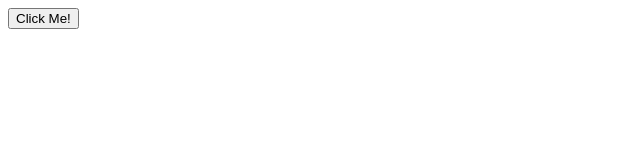
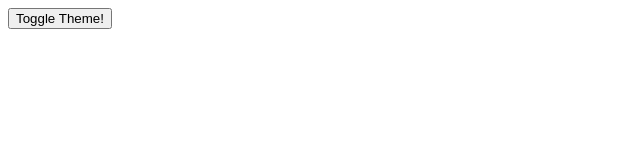
Before and after one commit to MohdZeeshanUddin/dark-light-toggle, a plain HTML site: page index.html in a window 1280 px wide. Shown: the full height of the page, 0-640 px from the left. Drawn offline with Linux system fonts and the light colour scheme.

Commit message:
change the button

```diff
--- a/index.html
+++ b/index.html
@@ -7,7 +7,7 @@
     <link rel="stylesheet" href="style.css">
 </head>
 <body>
-    <button id="one">Click Me!</button>
+    <button id="one">Toggle Theme!</button>
     <script src="first.js"></script>
 
 </body>
```
